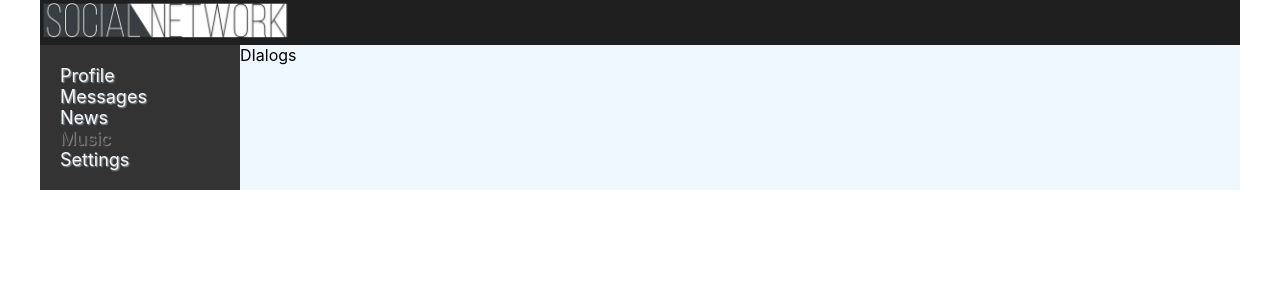
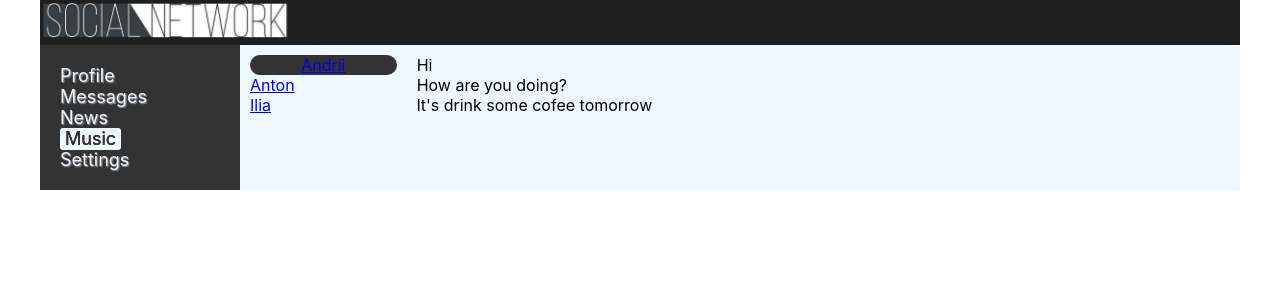
Before and after one commit to awdrallyracer/SocialNetwork, a React (Create React App) app: page /music in a window 1280 px wide. Shown: the top 300 px of the page. Built offline with nearby package versions, Linux system fonts and the light colour scheme.

Commit message:
dialogs wiindows

```diff
--- a/src/App.js
+++ b/src/App.js
@@ -15,7 +15,7 @@ const App = () => {
         <div className='app-wrapper-content'>
           <Routes>
             <Route path='/profile' element={<Profile />} />
-            <Route path='/dialogs' element={<Dialogs />} />
+            <Route exact path='/dialogs' element={<Dialogs />} />
             <Route path='/news' element={<Profile />} />
             <Route path='/music' element={<Dialogs />} />
             <Route path='/settings' element={<Profile />} />
--- a/src/components/Dialogs/Dialogs.jsx
+++ b/src/components/Dialogs/Dialogs.jsx
@@ -1,11 +1,28 @@
 import React from "react";
+import { NavLink } from "react-router-dom";
 import d from './Dialogs.module.css';
 
 const Dialogs = (props) => {
     return (
-        <div>
-            DIalogs
+        <div className={d.dialogs}>
+            <div className={d.dialogItems}>
+                <div className={d.dialog + ' ' + d.active}>
+                    <NavLink to="/dialogs/1" >Andrii</NavLink>
+                </div>
+                <div className={d.dialog}>
+                    <NavLink to="/dialogs/2">Anton</NavLink>
+                </div>
+                <div className={d.dialog}>
+                    <NavLink to="/dialogs/3">Ilia</NavLink>
+                </div>
+            </div>
+            <div className={d.messages}>
+                    <div className={d.message}>Hi</div>
+                    <div className={d.message}>How are you doing?</div>
+                    <div className={d.message}>lt's drink some cofee tomorrow</div>
+            </div>
         </div>
+
     )
 }
 
--- a/src/components/Dialogs/Dialogs.module.css
+++ b/src/components/Dialogs/Dialogs.module.css
@@ -0,0 +1,25 @@
+.dialogs {
+    display: grid;
+    grid-template-columns: 2fr 10fr;
+}
+
+.dialogItems {
+    padding: 10px;
+
+}
+
+.dialogItems .active{
+    color: aliceblue;
+    text-decoration: none;
+    background-color: #333333;
+    text-align: center;
+    border-radius: 50px;
+}
+
+.messages {
+    padding: 10px;
+}
+
+.messages .message {
+
+}
--- a/src/components/Navbar/Nav.module.css
+++ b/src/components/Navbar/Nav.module.css
@@ -18,4 +18,11 @@
 
 .item a.activeLink {
   color: #333333;
+  text-shadow: 0px 0px 0px,
+    0px 0px 0px;
+  background-color: aliceblue;
+  border-radius: 3px;
+  padding-left: 5px;
+  padding-right: 5px;
+  padding-bottom: 1px;
 }
```
